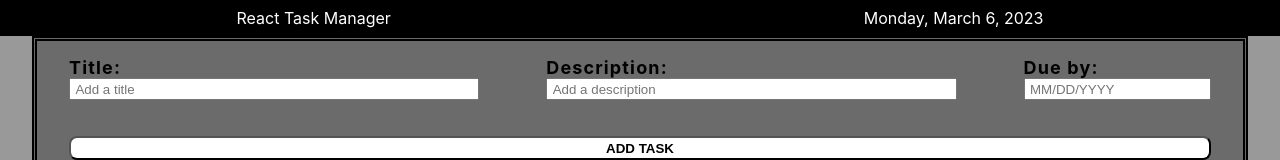
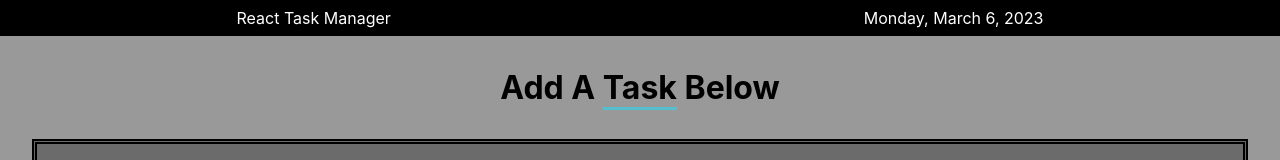
Before and after one commit to marcus-biddle/Task-Management-Tool, a React (Create React App) app in the folder client/: page / in a window 1280 px wide. Shown: the top 160 px of the page. Built offline with nearby package versions, Linux system fonts and the light colour scheme; no server answers; the HTML template or start-up script is replaced by a standard one.

Commit message:
fixed spacing.

```diff
--- a/client/src/App.css
+++ b/client/src/App.css
@@ -1,3 +1,4 @@
-/* * {
-  text-align: center;
-} */
+.App {
+  background-color: rgba(0, 0, 0, 0.4);
+  height: 100vh;
+}
--- a/client/src/App.tsx
+++ b/client/src/App.tsx
@@ -1,21 +1,16 @@
 import './App.css';
-import { List } from './components/List';
-import { Form } from './components/Form';
-import { Header } from './components/Header';
-import { showIfOrElse } from './helpers/conditionals';
 import { checkEditMode } from './helpers/tasks';
 import { useTodoContext } from './hooks/useTodoContext';
+import { Form, Header, List, UserInfo } from './components';
 
 function App() {
   const { tasks } = useTodoContext();
   const changeTask = checkEditMode(tasks)
 
   return (
-    <div style={{ backgroundColor: 'rgba(0, 0, 0, 0.4)', height: '100vh'}}>
+    <div className='App'>
       <Header />
-      {/* TODO: Clean this up */}
-
-
+      <UserInfo editMode={changeTask} />
       <Form isEditing={changeTask}/>
       <List data={tasks} editMode={changeTask} />
     </div>
--- a/client/src/components/Form/index.tsx
+++ b/client/src/components/Form/index.tsx
@@ -2,12 +2,10 @@ import { useEffect } from 'react';
 import { useForm } from 'react-hook-form';
 import { SubmitButton } from '../../component-library/Buttons';
 import { ErrorMessage } from '../../component-library/Error';
-import { ButtonWrapper, Error, Input, InputContainer, InputWrapper, Label, StyledForm } from '../../component-library/Forms';
+import { ButtonWrapper, Input, InputContainer, InputWrapper, Label, StyledForm } from '../../component-library/Forms';
 import { DataType, dateRegex, textRegex } from '../../constants/types';
-import { checkIfTrue, showIfOrElse } from '../../helpers/conditionals';
+import { checkIfTrue } from '../../helpers/conditionals';
 import { useTodoContext } from '../../hooks/useTodoContext';
-
-//TODO: styled components.
 
 export const Form = ({ isEditing }: any) => {
   const { updateTask, addTask } = useTodoContext();
@@ -40,7 +38,7 @@ export const Form = ({ isEditing }: any) => {
     resetField('date');
   }
 
-  const handleSubmission = (data: any) => {
+  const handleSubmission = (data: DataType) => {
     const addData: DataType = {...data, completed: false, editing: false};
     const editData: DataType = {...data, completed: false, editing: false, _id: isEditing._id}
     isEditing ? updateTask(editData) : addTask(addData);
@@ -63,7 +61,7 @@ export const Form = ({ isEditing }: any) => {
   }, [isEditing, setValue])
 // TODO: move errors into own row
   return (
-    <StyledForm onSubmit={handleSubmit((data) => handleSubmission(data))}>
+    <StyledForm onSubmit={handleSubmit((data: any) => handleSubmission(data))}>
       <InputWrapper>
         <InputContainer>
           <Label>Title:</Label>
--- a/client/src/components/Header/index.tsx
+++ b/client/src/components/Header/index.tsx
@@ -1,8 +1,6 @@
-import React from 'react'
 import { useDate } from '../../helpers/conditionals'
 
 export const Header = () => {
-
     return (
         <div style={{ backgroundColor: 'black', color: 'white', display: 'flex', justifyContent: 'space-around', paddingTop: '.5rem', paddingBottom: '.5rem'}}>
             <div>React Task Manager</div>
--- a/client/src/components/List/index.tsx
+++ b/client/src/components/List/index.tsx
@@ -1,5 +1,5 @@
-import React, { useState } from 'react'
-import { checkIfTrue, useDate } from '../../helpers/conditionals';
+import { useState } from 'react'
+import { useDate } from '../../helpers/conditionals';
 import { useTodoContext } from '../../hooks/useTodoContext';
 import { OptionsButton } from '../../component-library/Buttons';
 import Show from '../../component-library/Functional/Show';
@@ -31,7 +31,7 @@ export const Item = ({ item }: any) => {
         <CardTitle completed={item.completed} onClick={() => isOpen(!open)}>
           {item.title}
         </CardTitle>
-{/* Fix colors styled components */}
+
         <Show when={editMode ? false : open}>
           <CardOptions>
             <OptionsButton option='delete' onClick={() => deleteTask(item._id)}>Delete</OptionsButton>
--- a/client/src/components/UserInfo/index.tsx
+++ b/client/src/components/UserInfo/index.tsx
@@ -1,19 +1,22 @@
 import { checkIfTrue, showIfOrElse } from "../../helpers/conditionals"
 import { InfoWrapper, TaskMessage } from "./styled"
 
-export const UserInfo = ({changeTask}: any) => {
-    <>
+export const UserInfo = ({editMode}: any) => {
+    return (
+        <>
         <InfoWrapper>
-            {showIfOrElse(changeTask)(
+            {showIfOrElse(editMode)(
                 <>
-                Edit "<TaskMessage editMode={checkIfTrue(changeTask)}>{changeTask.title}</TaskMessage>" Task Below
+                Edit "<TaskMessage editMode={checkIfTrue(editMode)}>{editMode.title}</TaskMessage>" Task Below
                 </>
             )(
                 <>
-                Add A <TaskMessage editMode={checkIfTrue(changeTask)}>Task</TaskMessage> Below
+                Add A <TaskMessage editMode={checkIfTrue(editMode)}>Task</TaskMessage> Below
                 </>
             )}
 
         </InfoWrapper>
     </>
+    )
+
 }
--- /dev/null
+++ b/client/src/components/index.tsx
@@ -0,0 +1,4 @@
+export { Form } from "./Form";
+export { Header } from "./Header";
+export { List } from "./List";
+export { UserInfo } from "./UserInfo";
--- a/client/src/helpers/forms/index.tsx
+++ /dev/null
@@ -1 +0,0 @@
-import React from "react";
```
